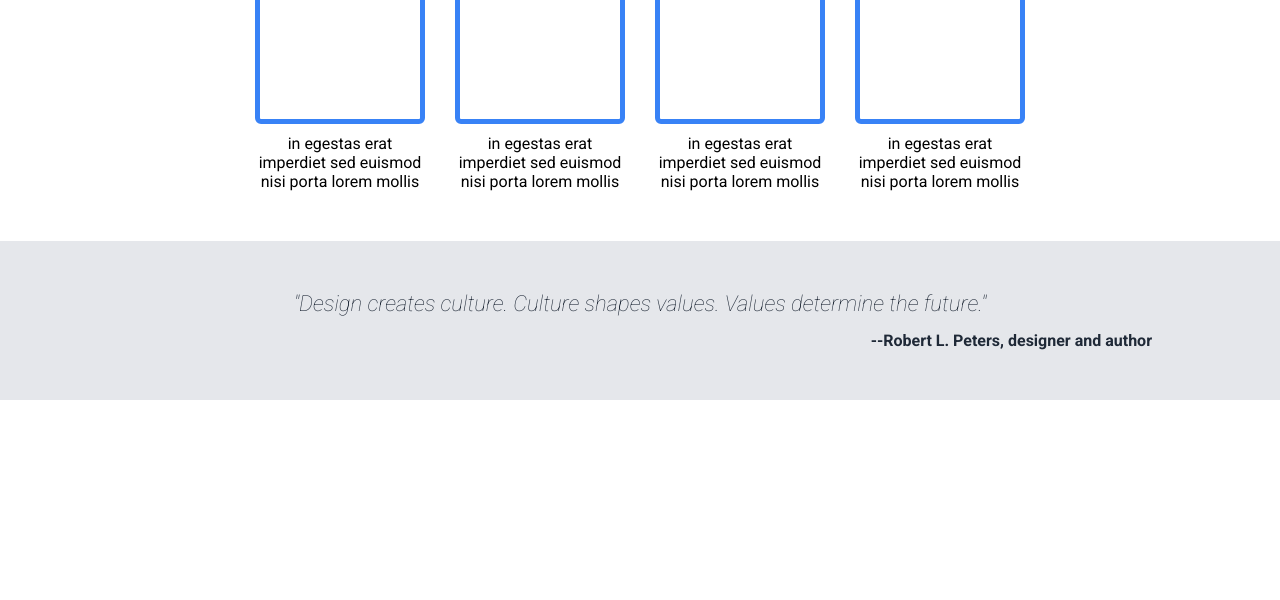
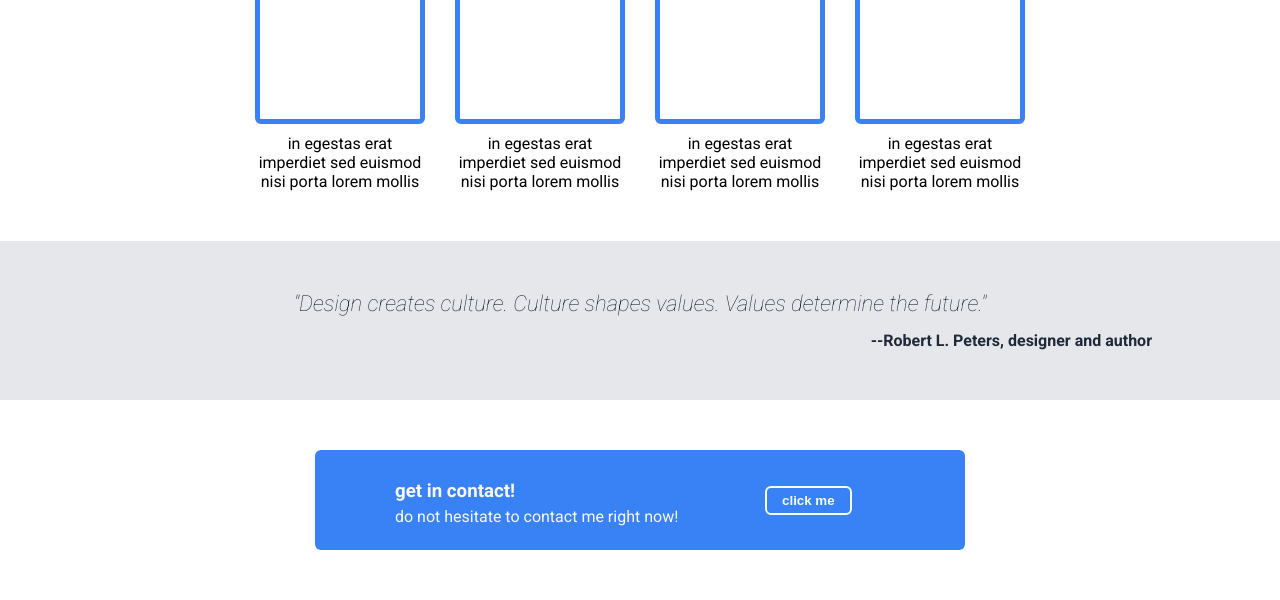
Before and after one commit to djedjehasi/first-template, a plain HTML site: page index.html in a window 1280 px wide. Shown: the part 568-1168 px from the top of the page. Before the commit the page ends 968 px from the top, so only its background shows below. Drawn offline with Linux system fonts and the light colour scheme.

Commit message:
adding action window section, the window and styling it

```diff
--- a/index.html
+++ b/index.html
@@ -68,5 +68,19 @@
             <p class="name">--Robert L. Peters, designer and author</p>
         </div>
     </section>
+
+    <section class="action">
+        <div class="container">
+            <div class="window">
+                <div class="text">
+                <h3>get in contact!</h3>
+                <p>do not hesitate to contact me right now!</p>
+                </div>
+                <div class="button">
+                    <button>click me</button>
+                </div>
+            </div>
+        </div>
+    </section>
 </body>
 </html>
--- a/style.css
+++ b/style.css
@@ -164,3 +164,41 @@ li a {
     margin-top: 15px;
     color: #1f2937;
 }
+
+.action .container{
+    justify-content: center;
+}
+
+.window {
+    background-color: #3882f6;
+    display: flex;
+    padding: 30px 80px;
+    border-radius: 6px;
+    height: 100px;
+    gap: 30px;
+    width: 650px;
+}
+
+.text {
+    flex: 2;
+    color: #f9faf8;
+    display: flex;
+    flex-direction: column;
+    gap: 5px;
+}
+
+.button {
+    display: flex;
+    justify-content: center;
+    align-items: center;
+    flex: 1;
+}
+
+button {
+    background-color: #3882f6;
+    border-radius: 6px;
+    border: 2px solid #f9faf8;
+    color: #f9faf8;
+    padding: 5px 15px;
+    font-weight: 700;
+}
```
